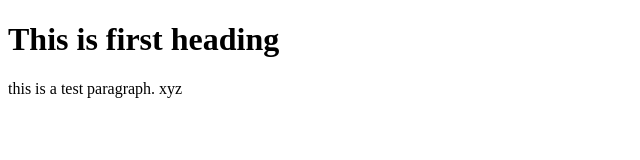
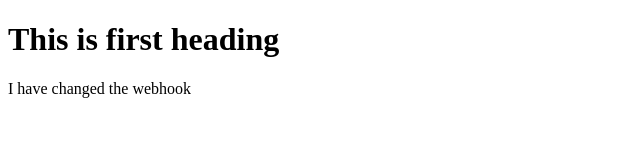
Before and after one commit to Irfan-Balti/demo, a plain HTML site: page index.html in a window 1280 px wide. Shown: the full height of the page, 0-640 px from the left. Drawn offline with Linux system fonts and the light colour scheme.

Commit message:
Update index.html

```diff
--- a/index.html
+++ b/index.html
@@ -9,8 +9,7 @@
 
 	<h1>This is first heading </h1>
 	<p>
-	this is a test paragraph.
-		xyz
+	I have changed the webhook
 
 	</p>
 
```
